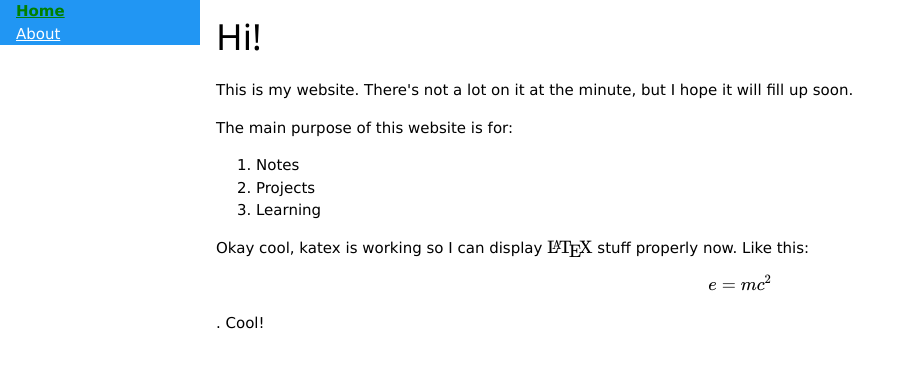
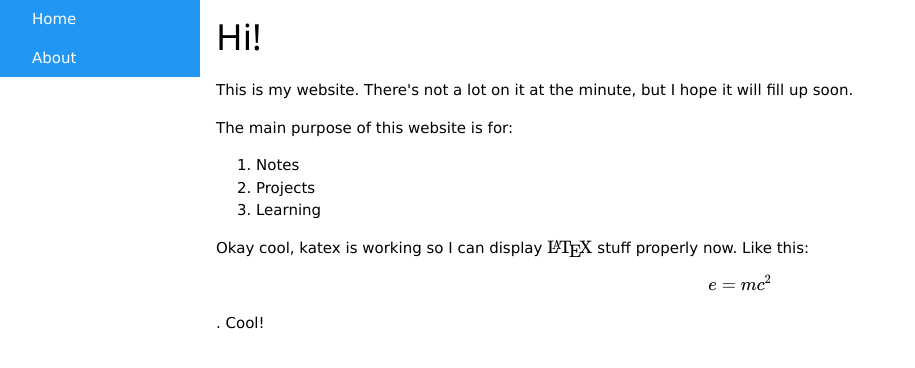
Before and after one commit to andyleemitchell/andyleemitchell.github.io, a Jekyll site: the page built from index.html, in a window 1280 px wide. Shown: the top 368 px of the page, without its empty margins (0-915 px from the left). Built offline with Jekyll 4.4.1, drawn with Linux system fonts in a browser that asks for light colours; nearby versions of some CDN libraries.

Commit message:
Update navigation.html

```diff
--- a/_includes/navigation.html
+++ b/_includes/navigation.html
@@ -1,8 +1,13 @@
 <nav>
     {% for item in site.data.navigation %}
-      <a href="{{ item.link }}" {% if page.url == item.link %}class="current"{% endif %}>
+      <a href="{{ item.link }}" class="w3-bar-item w3-button">
         {{ item.name }}
       </a>
       <br />
     {% endfor %}
   </nav>
+
+
+<!--
+{% if page.url == item.link %}class="current"{% endif %}
+-->
```
